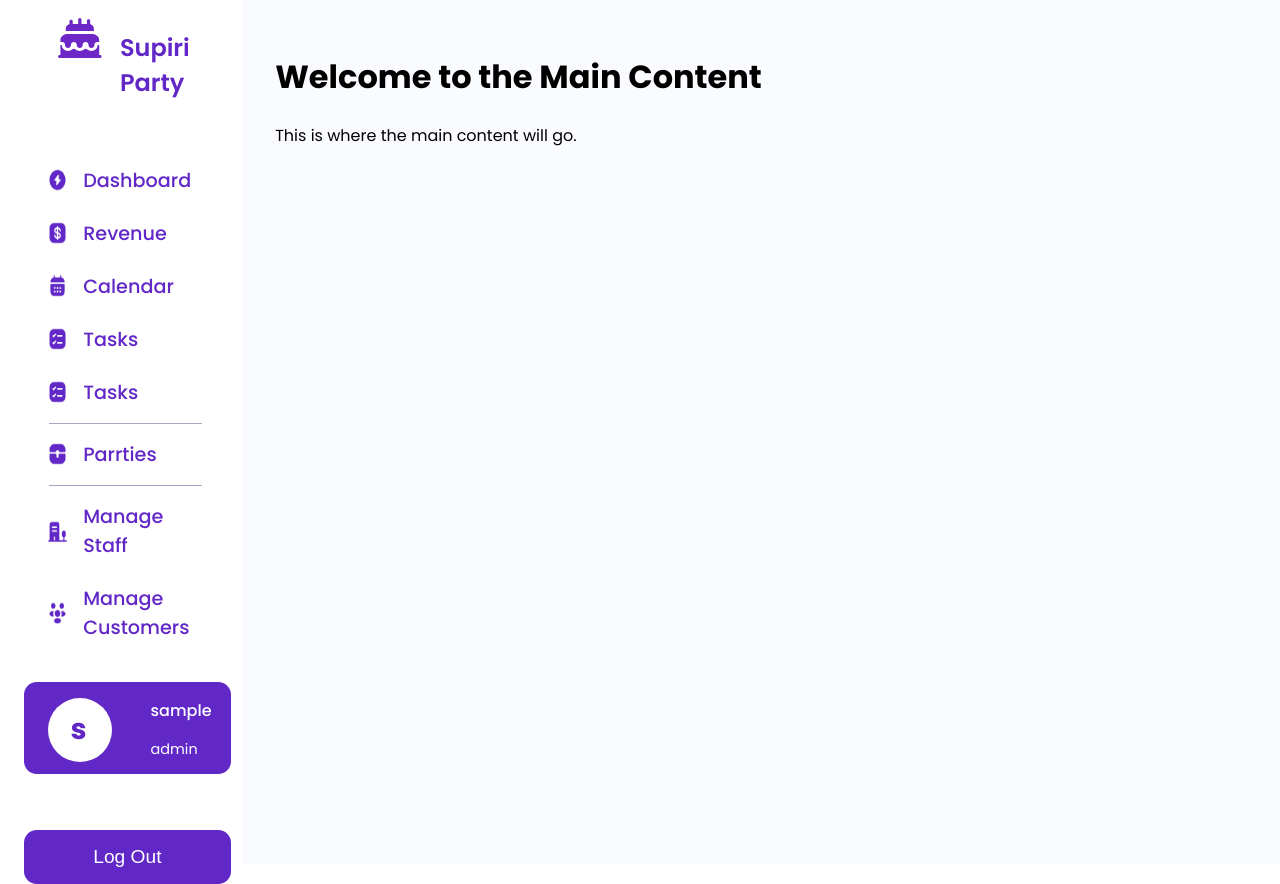
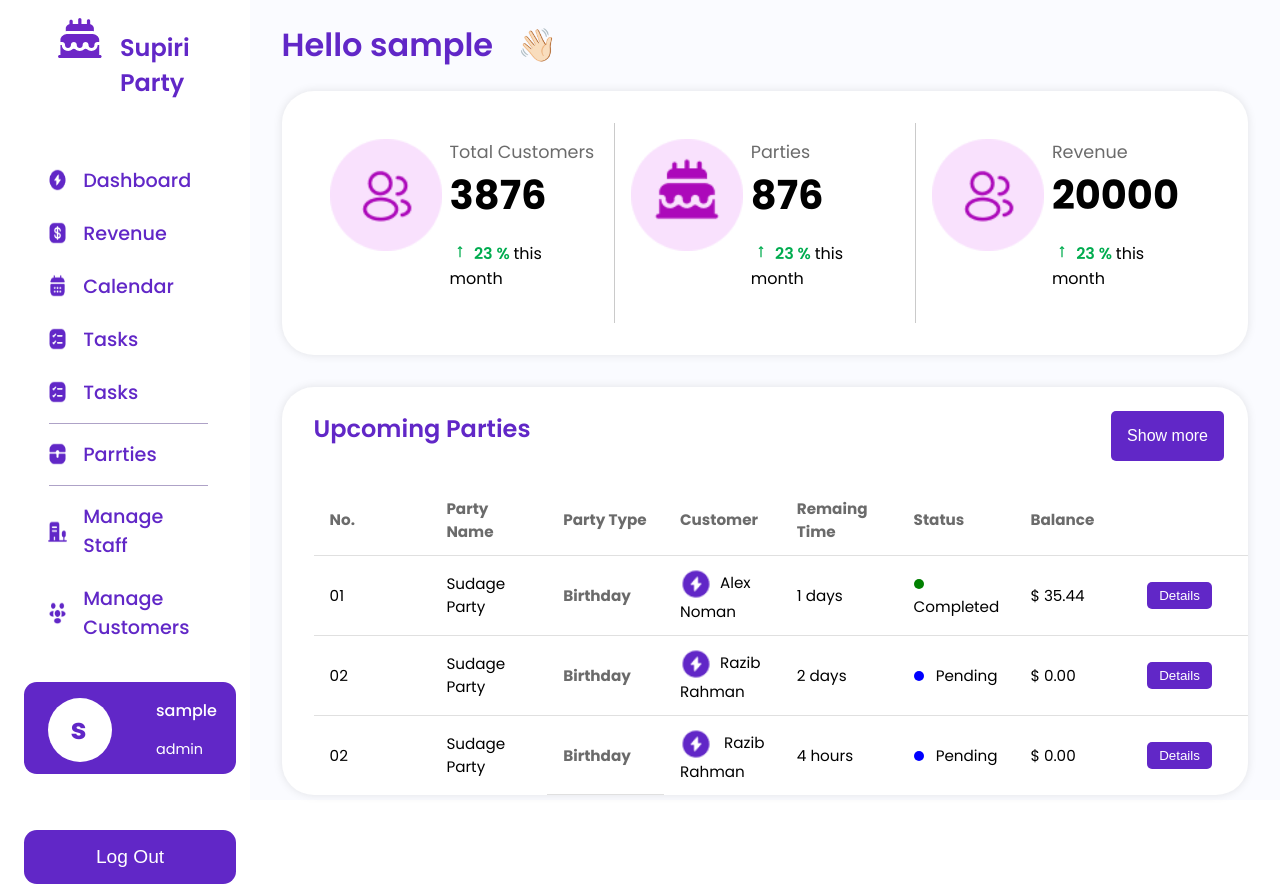
Before and after one commit to dhannajaya17686/supiri_party, a PHP site: page /party/app/index.php in a window 1280 px wide. Run offline with PHP 8.4, Linux system fonts and the light colour scheme; the visitor is signed in with stand-in values (Sample User, id 1).

Commit message:
dashboard admin page on the making

```diff
--- a/app/index.php
+++ b/app/index.php
@@ -3,8 +3,67 @@
 <body>
 
     <div class="main-content">
-        <h1>Welcome to the Main Content</h1>
-        <p>This is where the main content will go.</p>
+        <!--The component to greet the user-->
+        <?php require_once("../components/stat-box.php"); ?>
+        <!--The component to show to upcoming parties-->
+        <div class="upcoming-parties-admin-box">
+            <div class="action-row">
+                <h3>Upcoming Parties</h3>
+                <button class="details-btn">Show more</button>
+            </div>
+            <table class="party-table">
+                <thead>
+                    <tr>
+                        <th>No.</th>
+                        <th>Party Name</th>
+                        <th>Party Type</th>
+                        <th>Customer</th>
+                        <th>Remaing Time</th>
+                        <th>Status</th>
+                        <th>Balance</th>
+                        <th></th>
+                    </tr>
+                </thead>
+                <tbody>
+                    <tr>
+                        <td>01</td>
+                        <td>Sudage Party</td>
+                        <th>Birthday</th>
+                        <td><img src="../assets/icons/flash-circle.png" alt="Alex Noman" class="customer-img" />Alex Noman</td>
+                        <td>1 days </td>
+                        <td><span class="status completed"></span> Completed</td>
+                        <td>$ 35.44</td>
+                        <td><button class="details-btn">Details</button></td>
+                    </tr>
+                    <tr>
+                                <td>02</td>
+                                <td>Sudage Party</td>
+                                <th>Birthday</th>
+                                <td><img src="../assets/icons/flash-circle.png" alt="Razib Rahman" class="customer-img" />Razib Rahman</td>
+                                <td>2 days</td>
+                                <td><span class="status pending"></span> Pending</td>
+                                <td>$ 0.00</td>
+                                <td><button class="details-btn">Details</button></td>
+                    </tr>
+                    <tr>
+                                <td>02</td>
+                                <td>Sudage Party</td>
+                                <th>Birthday</th>
+                                <td>
+                                <img src="../assets/icons/flash-circle.png" alt="Razib Rahman" class="customer-img" />
+                                Razib Rahman
+                                </td>
+                                <td>4 hours</td>
+                                <td><span class="status pending"></span> Pending</td>
+                                <td>$ 0.00</td>
+                                <td><button class="details-btn">Details</button></td>
+                    </tr>
+                </tbody>
+            </table>
+
+        </div>
     </div>
+
+
 </body>
 </html>
--- a/components/base.php
+++ b/components/base.php
@@ -19,7 +19,9 @@
     <link rel="icon" type="image/x-icon" href="../assets/img/cake.svg">
     <link rel="stylesheet" href="../css/app/globals.css" />
     <link rel="stylesheet" href="../css/app/navbar.css" />
+    <link rel="stylesheet" href="../css/app/dashboard.css">
     <link rel="stylesheet" href="https://fonts.googleapis.com/css2?family=Poppins:wght@400;500;600;700&display=swap" />
+    <link rel="stylesheet" href="https://fonts.googleapis.com/css2?family=Material+Symbols+Outlined:opsz,wght,FILL,GRAD@24,400,0,0&icon_names=straight" />
     <title>SP | Dashboard</title>
 </head>
 <body>
--- /dev/null
+++ b/components/stat-box.php
@@ -0,0 +1,44 @@
+<div class="user-common-greet-box">
+            <h1>Hello <?php echo $_SESSION["user_fullname"]?><span style="margin-left: 1.5rem;"></span>👋🏻</h1>
+        </div>
+
+        <!--The component to show stats-->
+        <div class="user-common-stat-box">
+
+            <div class="stat-item">
+                <img src="../assets/stats/stat3.png" alt="round_img_comp">
+                <div class="details">
+                    <p class="title">Total Customers</p>
+                    <p class="data">3876</p>
+                    <p class="detail">
+                        <svg style="font-weight:600" xmlns="http://www.w3.org/2000/svg" height="15px" viewBox="0 -960 960 960" width="20px" fill="#00AC4F"><path d="M440-120v-567l-64 63-56-56 160-160 160 160-56 56-64-63v567h-80Z"/></svg>
+                        <span style="color:#00AC4F;font-weight:600">23 % </span> this month
+                    </p>
+                </div>
+            </div>
+
+            <div class="stat-item">
+                <img src="../assets/stats/stat2.png" alt="round_img_comp">
+                <div class="details">
+                    <p class="title">Parties</p>
+                    <p class="data">876</p>
+                    <p class="detail">
+                        <svg style="font-weight:600" xmlns="http://www.w3.org/2000/svg" height="15px" viewBox="0 -960 960 960" width="20px" fill="#00AC4F"><path d="M440-120v-567l-64 63-56-56 160-160 160 160-56 56-64-63v567h-80Z"/></svg>
+                        <span style="color:#00AC4F;font-weight:600">23 % </span> this month
+                    </p>
+                </div>
+            </div>
+
+            <div class="stat-item">
+                <img src="../assets/stats/stat3.png" alt="round_img_comp">
+                <div class="details">
+                    <p class="title">Revenue</p>
+                    <p class="data">20000</p>
+                    <p class="detail">
+                        <svg style="font-weight:600" xmlns="http://www.w3.org/2000/svg" height="15px" viewBox="0 -960 960 960" width="20px" fill="#00AC4F"><path d="M440-120v-567l-64 63-56-56 160-160 160 160-56 56-64-63v567h-80Z"/></svg>
+                        <span style="color:#00AC4F;font-weight:600">23 % </span> this month
+                    </p>
+                </div>
+            </div>
+
+        </div>
--- /dev/null
+++ b/css/app/dashboard.css
@@ -0,0 +1,193 @@
+@import 'globals.css';
+
+.main-content .user-common-greet-box{
+    position: relative;
+    top: 0;
+    bottom: 0;
+}
+
+.main-content .user-common-greet-box h1{
+    font-weight: 600;
+    color: var(--primary-color);
+}
+
+.main-content .user-common-stat-box{
+    padding: 2rem;
+    margin-right: 2rem;
+    border-radius: 2rem;
+    display: flex;
+    flex-direction: row;
+    align-items: start;
+    justify-content: space-evenly;
+    background-color: white;
+    box-shadow: 0 0 10px rgba(0, 0, 0, 0.1);
+}
+
+.main-content .user-common-stat-box .stat-item{
+    width: 100%;
+    padding: 1rem;
+    display: flex;
+    flex-direction: row;
+}
+
+.main-content .user-common-stat-box .stat-item:nth-child(1),
+.main-content .user-common-stat-box .stat-item:nth-child(2) {
+    border-right: 1px solid #cacaca;
+    border-width: 80%;
+}
+
+.main-content .user-common-stat-box .stat-item img{
+    width: 10vw;
+    height: 14vh;
+}
+
+.main-content .user-common-stat-box .stat-item .details{
+    width: 100%;
+    margin-left: 0.5rem;
+
+}
+
+.main-content .user-common-stat-box .stat-item .details .title{
+    font-size: 1.1rem;
+    color: #6b6b6b;
+    margin: 0;
+}
+
+.main-content .user-common-stat-box .stat-item .details .data{
+    margin: 0;
+    font-size: 2.5rem;
+    font-weight: 700;
+}
+
+
+/*-------------------------------UPCOMING PARTIES-----------------------*/
+
+.main-content .upcoming-parties-admin-box{
+    margin-right: 2rem;
+    border-radius: 2rem;
+    padding-left: 2rem;
+    display: flex;
+    flex-direction: column;
+    align-items: start;
+    margin-top: 2rem;
+    background-color: #fff;
+    box-shadow: 0 0 10px rgba(0, 0, 0, 0.1);
+}
+
+.main-content .upcoming-parties-admin-box .action-row{
+    display: flex;
+    flex-direction: row;
+    justify-content: space-between;
+    width: 100%;
+}
+
+.main-content .upcoming-parties-admin-box .action-row h3{
+    color: var(--primary-color);
+    font-size: 1.5rem;
+    font-weight: 600;
+}
+.main-content .upcoming-parties-admin-box .action-row .details-btn {
+    background-color: var(--primary-color); /* Purple button */
+    color: white;
+    padding: 1rem;
+    margin: 1.5rem;
+    border: none;
+    font-size: 1rem;
+    cursor: pointer;
+    transition: background-color 0.3s ease;
+  }
+
+.main-content .upcoming-parties-admin-box .action-row .details-btn:hover {
+    background-color: var(--secondary-color);
+  }
+
+.main-content .upcoming-parties-admin-box .party-table-row {
+    display: flex;
+    flex-direction: row;
+    justify-content: space-evenly;
+}
+
+/*----------------------------table component styling--------------*/
+
+
+
+.party-table {
+    width: 100%;
+    border-collapse: collapse;
+    table-layout: fixed;
+  }
+
+  /* Set fixed height for the table body and enable scroll */
+ .party-table tbody {
+    display: block;
+  }
+
+  /* Ensure the header stays fixed and aligned with body rows */
+   .party-table thead,
+  .party-table tbody tr {
+    display: table;
+    width: 100%;
+    table-layout: fixed;
+  }
+
+  .party-table th,
+  .party-table td {
+    text-align: left;
+    padding: 12px 16px;
+    font-size: 0.95rem;
+    border-bottom: 1px solid #e0e0e0;
+  }
+
+  .party-table th {
+    font-weight: bold;
+    color: #6b6b6b;
+  }
+
+  .party-table tbody tr:last-child td {
+    border-bottom: none;
+  }
+
+  /* Customer image styling */
+  .customer-img {
+    width: 32px;
+    height: 32px;
+    border-radius: 50%;
+    margin-right: 8px;
+    vertical-align: middle;
+  }
+
+  /* Status styles */
+  .status {
+    display: inline-block;
+    width: 10px;
+    height: 10px;
+    border-radius: 50%;
+    margin-right: 8px;
+  }
+
+  .completed {
+    background-color: green;
+  }
+
+  .pending {
+    background-color: blue;
+  }
+
+  .completing {
+    background-color: red;
+  }
+
+  /* Details button styling */
+  .details-btn {
+    background-color: var(--primary-color); /* Purple button */
+    color: white;
+    padding: 6px 12px;
+    border: none;
+    border-radius: 5px;
+    cursor: pointer;
+    transition: background-color 0.3s ease;
+  }
+
+  .details-btn:hover {
+    background-color: var(--secondary-color);
+  }
--- a/css/app/globals.css
+++ b/css/app/globals.css
@@ -13,6 +13,7 @@ body {
     display: flex; /* Use flexbox to divide the body into two parts */
     height: 100vh;
     padding: 0;
+
 }
 
 
@@ -20,6 +21,8 @@ body {
 .main-content {
     height: 100vh;
     width: 80%; /* Main content takes the remaining 80% */
-    padding: 2rem;
-    background-color: var(--main-background-color); /* Example background color */
+    padding:0;
+    margin: 0;
+    background-color: var(--main-background-color);
+    padding-left: 2rem;
 }
```
Also changed, not shown: app/base.php (deleted, +0 -7 lines), assets/stats/stat1.png (added), assets/stats/stat2.png (added), assets/stats/stat3.png (added).
